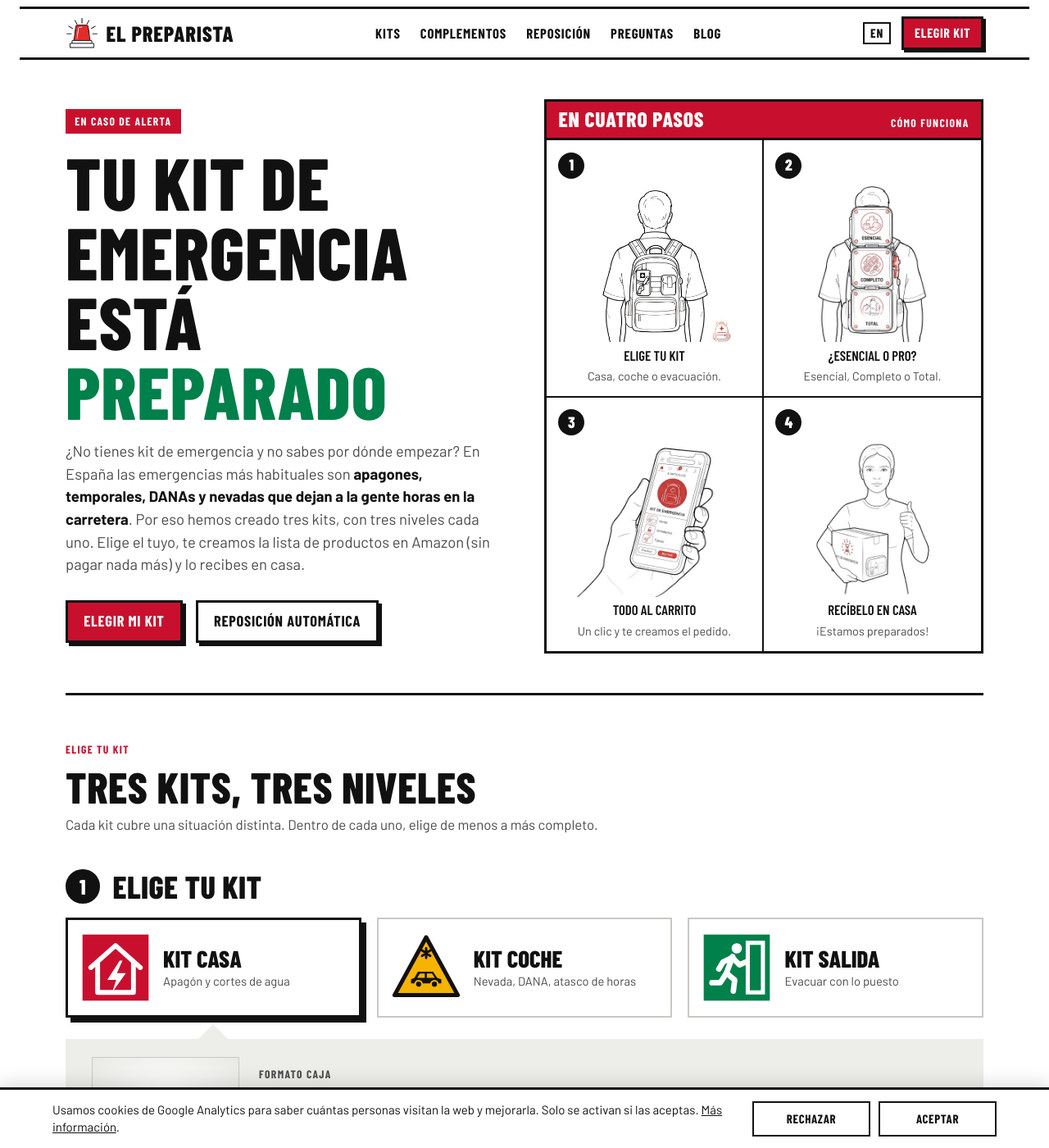
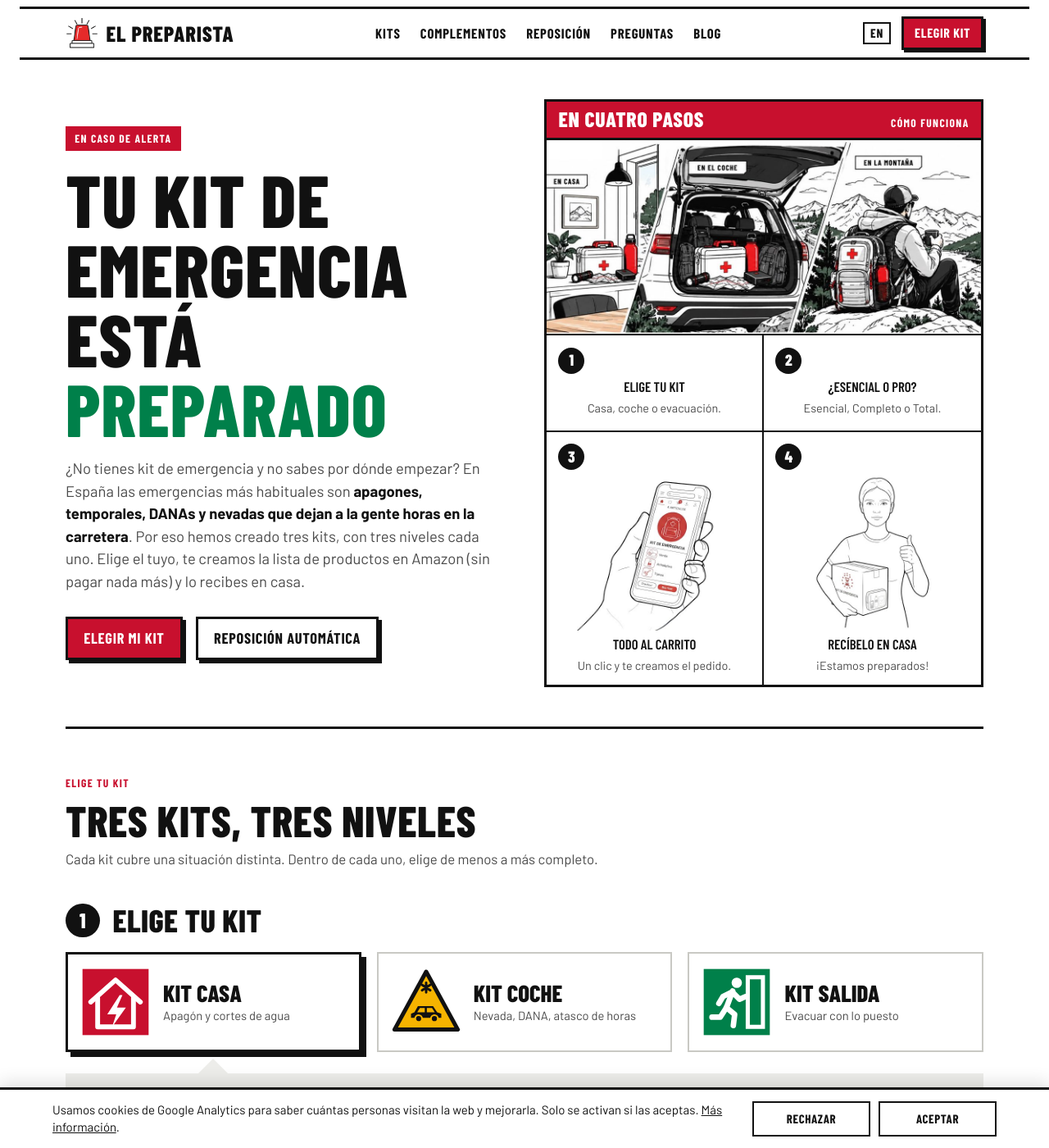
Before and after one commit to lucilayun-ux/elpreparista, a Jekyll site: the page index.html, which Jekyll copies as it is, in a window 1280 px wide and 1400 px high. Shown: the whole window at 82% size. Built offline with Jekyll 4.4.1, drawn with Linux system fonts in a browser that asks for light colours.

Commit message:
Pasos 1 y 2: ilustración de casa, coche y montaña
Co-Authored-By: Claude Opus 5.5 <noreply@anthropic.com>
Claude-Session: https://claude.ai/code/session_01V7PVvrC8Dt7YxBNA65S9m6

```diff
--- a/index.html
+++ b/index.html
@@ -94,6 +94,10 @@ nav.links a:hover { color: var(--red); }
 .panels { display: grid; grid-template-columns: 1fr 1fr; }
 .panel { padding: .9rem; display: grid; grid-template-columns: auto 1fr; gap: .4rem .7rem; align-items: start; border-right: 2px solid var(--ink); border-bottom: 2px solid var(--ink); }
 .panel:nth-child(2n) { border-right: 0; }
+/* Ilustración de casa, coche y montaña encima de los pasos 1 y 2 (sustituye a sus dibujos) */
+.panels .stepsart { grid-column: 1 / -1; display: block; width: 100%; height: auto; border-bottom: 2px solid var(--ink); }
+.panels:has(.stepsart) .panel:nth-child(2n) { border-right: 2px solid var(--ink); }
+.panels:has(.stepsart) .panel:nth-child(2n+1) { border-right: 0; }
 .panel:nth-last-child(-n+2) { border-bottom: 0; }
 .num { width: 2rem; height: 2rem; border-radius: 50%; background: var(--ink); color: #fff; display: grid; place-items: center; font-family: var(--f-sign); font-weight: 800; font-size: 1.2rem; }
 .panel .pic { grid-column: 1 / -1; max-width: 120px; margin: .2rem auto; color: var(--ink); }
@@ -313,8 +317,9 @@ footer .wrap { display: grid; gap: .6rem; }
     <div class="card" aria-label="Cómo funciona en cuatro pasos">
       <div class="band"><b>En cuatro pasos</b><span class="cap">Cómo funciona</span></div>
       <div class="panels">
-        <a class="panel" href="#kits"><span class="num">1</span><img class="pic photo" src="paso1.jpg" alt="Persona de espaldas con la mochila de emergencia puesta" width="140" height="142"><p>Elige tu kit</p><small>Casa, coche o evacuación.</small></a>
-        <a class="panel" href="#kits"><span class="num">2</span><img class="pic photo" src="paso2.jpg" alt="Persona con una mochila de tres módulos: Esencial, Completo y Total" width="140" height="140"><p>¿Esencial o Pro?</p><small>Esencial, Completo o Total.</small></a>
+        <img class="stepsart" src="pasos-kits.jpg" alt="Kit de emergencia en casa, en el maletero del coche y en la mochila de montaña" width="1100" height="490">
+        <a class="panel" href="#kits"><span class="num">1</span><p>Elige tu kit</p><small>Casa, coche o evacuación.</small></a>
+        <a class="panel" href="#kits"><span class="num">2</span><p>¿Esencial o Pro?</p><small>Esencial, Completo o Total.</small></a>
         <a class="panel" href="#kits"><span class="num">3</span><img class="pic photo" src="paso3.jpg" alt="Mano sujetando un móvil con el pedido del kit de emergencia" width="140" height="140"><p>Todo al carrito</p><small>Un clic y te creamos el pedido.</small></a>
         <a class="panel" href="#reposicion"><span class="num">4</span><img class="pic photo" src="paso4.jpg" alt="Mujer con una caja de kit de emergencia haciendo el gesto de OK con el pulgar" width="140" height="140"><p>Recíbelo en casa</p><small>¡Estamos preparados!</small></a>
       </div>
--- a/tools/build_en.py
+++ b/tools/build_en.py
@@ -43,8 +43,7 @@ TRADUCCIONES = [
     ('Reposición automática', 'Automatic restocking'),
     ('aria-label="Cómo funciona en cuatro pasos"', 'aria-label="How it works in four steps"'),
     ('<b>En cuatro pasos</b><span class="cap">Cómo funciona</span>', '<b>In four steps</b><span class="cap">How it works</span>'),
-    ('alt="Persona de espaldas con la mochila de emergencia puesta"', 'alt="Person seen from behind wearing an emergency backpack"'),
-    ('alt="Persona con una mochila de tres módulos: Esencial, Completo y Total"', 'alt="Person wearing a three-module backpack: Essential, Complete and Total"'),
+    ('alt="Kit de emergencia en casa, en el maletero del coche y en la mochila de montaña"', 'alt="Emergency kit at home, in the car boot and in a hiking backpack"'),
     ('alt="Mano sujetando un móvil con el pedido del kit de emergencia"', 'alt="Hand holding a phone with the emergency kit order"'),
     ('alt="Mujer con una caja de kit de emergencia haciendo el gesto de OK con el pulgar"', 'alt="Woman holding an emergency kit box and giving a thumbs-up"'),
     ('<p>Elige tu kit</p><small>Casa, coche o evacuación.</small>', '<p>Choose your kit</p><small>Home, car or evacuation.</small>'),
```
Also changed, not shown: en.html (+7 -2 lines), pasos-kits.jpg (added).
